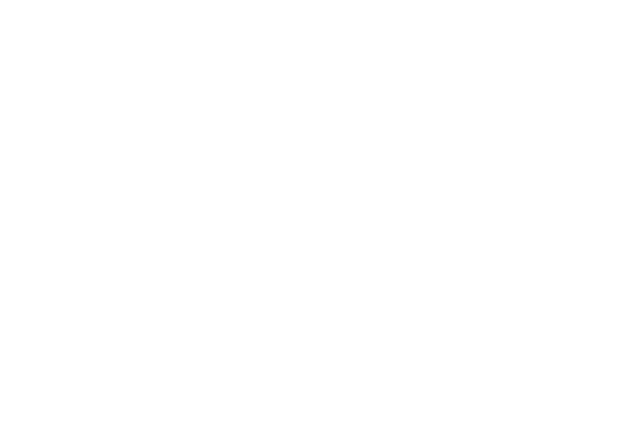
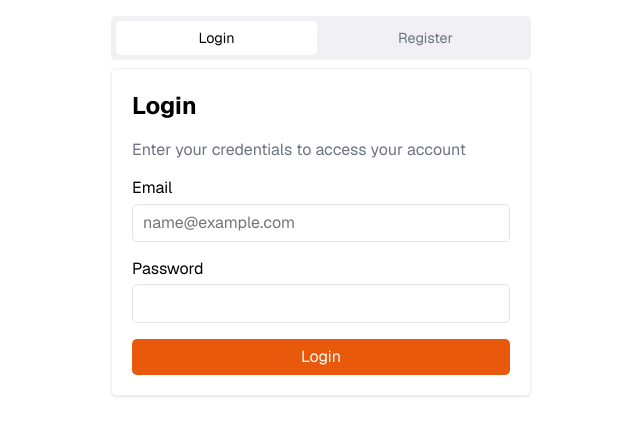
Before and after one commit to ixtk/sturdy-umbrella, a React (Vite) app in the folder frontend/: page /auth in a window 1280 px wide. Before the commit this address had no page. Shown: the top 436 px of the page, without its empty margins (319-959 px from the left). Built offline with nearby package versions, Linux system fonts and the light colour scheme.

Commit message:
Add login/signup forms

```diff
--- a/frontend/src/App.jsx
+++ b/frontend/src/App.jsx
@@ -1,11 +1,13 @@
 import "./App.scss"
 import { Route, Routes } from "react-router"
 import { HomePage } from "./pages/Home"
+import { AuthPage } from "./pages/AuthPage"
 
 function App() {
   return (
     <Routes>
       <Route index element={<HomePage />} />
+      <Route path="/auth" element={<AuthPage />} />
     </Routes>
   )
 }
--- a/frontend/src/App.scss
+++ b/frontend/src/App.scss
@@ -1,4 +1,8 @@
 @use "@/partials/_reset";
+
+* {
+  box-sizing: border-box;
+}
 
 :root {
   --col-accent: hsl(21, 90%, 48%);
@@ -17,8 +21,14 @@
 }
 
 body {
+  margin: 0;
+  line-height: 1.4;
   font-family: "Geist", sans-serif;
   background-color: var(--col-light);
+}
+
+img {
+  display: block;
 }
 
 input,
@@ -32,6 +42,23 @@ input {
   border: 1px solid var(--col-secondary-2);
 }
 
+h1,
+h2,
+h3,
+h4,
+p {
+  margin: 0;
+}
+
+button {
+  border: 0;
+  cursor: pointer;
+}
+
+a {
+  display: inline-block;
+}
+
 .input-group {
   display: flex;
   flex-direction: column;
--- /dev/null
+++ b/frontend/src/pages/Auth.scss
@@ -0,0 +1,51 @@
+.form-container {
+  max-width: 420px;
+  margin: 0 auto;
+  margin-top: 16px;
+}
+
+.auth-form {
+  padding: 20px;
+  display: flex;
+  flex-direction: column;
+  background-color: var(--col-light);
+  border-radius: var(--border-radius);
+  box-shadow: var(--box-shadow);
+  gap: 1rem;
+  border: 1px solid var(--col-secondary-1);
+}
+
+.form-title {
+  text-transform: capitalize;
+}
+
+.form-desc {
+  color: var(--col-primary-2);
+}
+
+.submit-btn {
+  background-color: var(--col-accent);
+  color: var(--col-light);
+  text-transform: capitalize;
+}
+
+.form-switch {
+  display: flex;
+  background-color: var(--col-secondary-1);
+  padding: 5px;
+  border-radius: var(--border-radius);
+  gap: 8px;
+  margin-bottom: 8px;
+}
+
+.switch-btns {
+  background-color: var(--col-secondary-1);
+  color: var(--col-primary-2);
+  flex: 1;
+  font-size: 0.9rem;
+}
+
+.active-btn {
+  background-color: var(--col-light);
+  color: var(--col-dark);
+}
--- /dev/null
+++ b/frontend/src/pages/AuthPage.jsx
@@ -0,0 +1,63 @@
+import { useState } from "react"
+import "./Auth.scss"
+import { cn } from "../utils"
+
+export const AuthPage = () => {
+  // login or register
+  const [activeForm, setActiveForm] = useState("login")
+
+  return (
+    <div className="form-container">
+      <div className="form-switch">
+        <button
+          onClick={() => setActiveForm("login")}
+          className={cn("switch-btns", activeForm === "login" && "active-btn")}
+        >
+          Login
+        </button>
+        <button
+          onClick={() => setActiveForm("register")}
+          className={cn(
+            "switch-btns",
+            activeForm === "register" && "active-btn"
+          )}
+        >
+          Register
+        </button>
+      </div>
+      <form className="auth-form">
+        <h2 className="form-title">{activeForm}</h2>
+        <p className="form-desc">
+          {activeForm === "login"
+            ? "Enter your credentials to access your account"
+            : "Enter your information to create an account"}
+        </p>
+        {activeForm === "register" && (
+          <>
+            <div className="input-group">
+              <label>Username</label>
+              <input placeholder="John Doe" type="text" />
+            </div>
+          </>
+        )}
+        <div className="input-group">
+          <label>Email</label>
+          <input placeholder="name@example.com" type="email" />
+        </div>
+        <div className="input-group">
+          <label>Password</label>
+          <input type="password" />
+        </div>
+        {activeForm === "register" && (
+          <>
+            <div className="input-group">
+              <label>Confirm Password</label>
+              <input type="password" />
+            </div>
+          </>
+        )}
+        <button className="submit-btn">{activeForm}</button>
+      </form>
+    </div>
+  )
+}
--- /dev/null
+++ b/frontend/src/utils.js
@@ -0,0 +1,3 @@
+export const cn = (...args) => {
+  return args.filter(Boolean).join(" ")
+}
```
